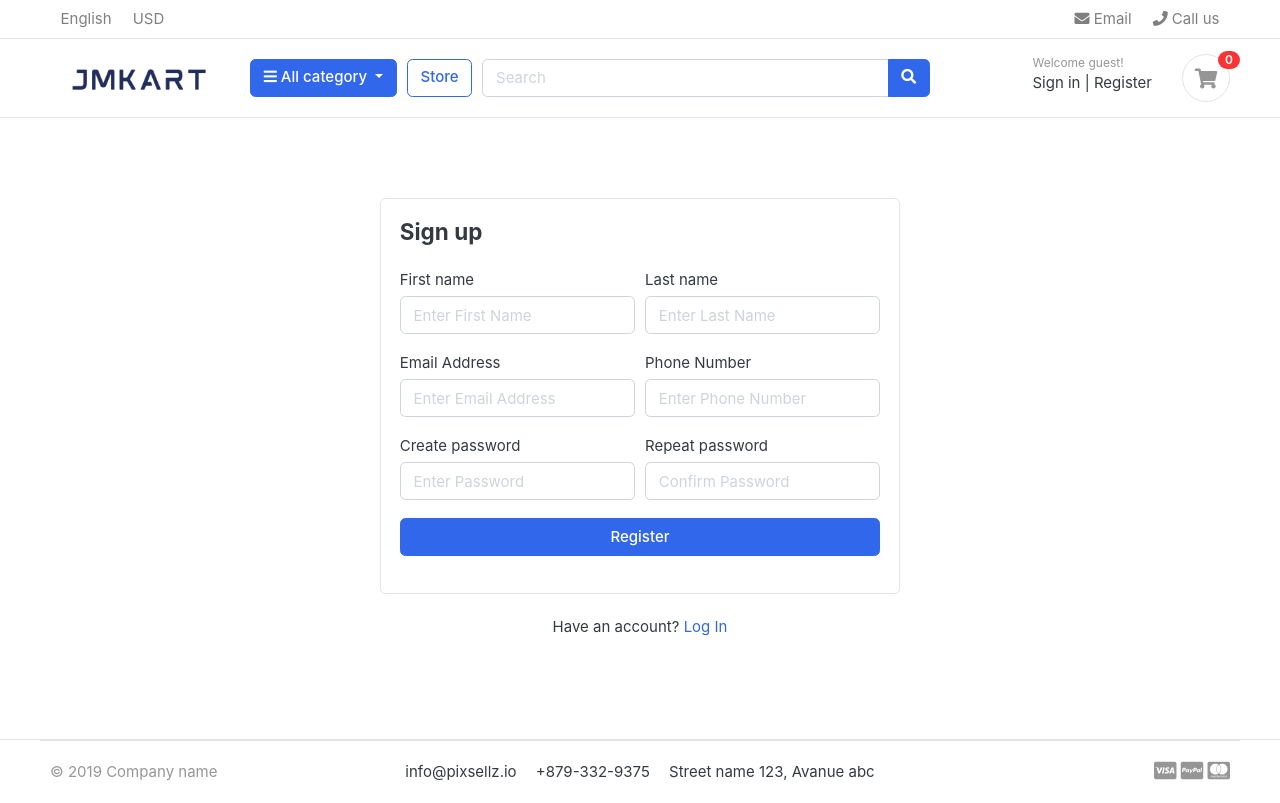
After one commit to jasphil597-dev/jmkart_1-django, a Django app: page /accounts/register/ in a window 1280 px wide. The commit adds this page. Run offline with Django 5.2, Linux system fonts and the light colour scheme; tables that the repository leaves empty hold one stand-in row (values such as "Sample post"); some libraries are stand-ins or nearby versions; some web fonts are replaced.

Commit message:
feat: implement accounts module with forms, URLs, and templates; update routing and navbar

```diff
--- /dev/null
+++ b/accounts/forms.py
@@ -0,0 +1,35 @@
+from django import forms
+from .models import Account
+
+
+class RegistrationForm(forms.ModelForm):
+    password = forms.CharField(
+        widget=forms.PasswordInput(
+            attrs={
+                "placeholder": "Enter Password",
+                "class": "form-control",
+            }
+        )
+    )
+    confirm_password = forms.CharField(
+        widget=forms.PasswordInput(attrs={"placeholder": "Confirm Password"})
+    )
+
+    class Meta:
+        model = Account  # this is from accounts/models.py
+        fields = [
+            "first_name",
+            "last_name",
+            "phone_number",
+            "email",
+            "password",
+        ]
+
+    def __init__(self, *args, **kwargs):
+        super(RegistrationForm, self).__init__(*args, **kwargs)
+        self.fields["first_name"].widget.attrs["placeholder"] = "Enter First Name"
+        self.fields["last_name"].widget.attrs["placeholder"] = "Enter Last Name"
+        self.fields["phone_number"].widget.attrs["placeholder"] = "Enter Phone Number"
+        self.fields["email"].widget.attrs["placeholder"] = "Enter Email Address"
+        for field in self.fields:
+            self.fields[field].widget.attrs["class"] = "form-control"
--- /dev/null
+++ b/accounts/urls.py
@@ -0,0 +1,9 @@
+from django.urls import path
+from . import views
+
+
+urlpatterns = [
+    path("register/", views.register, name="register"),
+    path("login/", views.login, name="login"),
+    # path("logout/", views.logout, name="logout"),
+]
--- a/accounts/views.py
+++ b/accounts/views.py
@@ -1,3 +1,20 @@
 from django.shortcuts import render
+from .forms import RegistrationForm
 
 # Create your views here.
+
+
+def register(request):
+    form = RegistrationForm()
+    context = {
+        "form": form,
+    }
+    return render(request, "accounts/register.html", context)
+
+
+def login(request):
+    return render(request, "accounts/login.html")
+
+
+def logout(request):
+    return
--- a/jmkart/urls.py
+++ b/jmkart/urls.py
@@ -14,6 +14,7 @@ Including another URLconf
     1. Import the include() function: from django.urls import include, path
     2. Add a URL to urlpatterns:  path('blog/', include('blog.urls'))
 """
+
 from django.contrib import admin
 from django.urls import path, include
 from . import views
@@ -21,8 +22,9 @@ from django.conf.urls.static import static
 from django.conf import settings
 
 urlpatterns = [
-    path('admin/', admin.site.urls),
-    path('', views.home, name='home'),
-    path('store/', include('store.urls')),
-    path('cart/', include('carts.urls')),
+    path("admin/", admin.site.urls),
+    path("", views.home, name="home"),
+    path("store/", include("store.urls")),
+    path("cart/", include("carts.urls")),
+    path("accounts/", include("accounts.urls")),
 ] + static(settings.MEDIA_URL, document_root=settings.MEDIA_ROOT)
--- /dev/null
+++ b/templates/accounts/login.html
@@ -0,0 +1 @@
+<h2>Login</h2>
--- /dev/null
+++ b/templates/accounts/register.html
@@ -0,0 +1,65 @@
+{% extends 'base.html' %}
+{% block content %}
+  <section class="section-content padding-y">
+    <!-- ============================ COMPONENT REGISTER   ================================= -->
+    <div class="card mx-auto" style="max-width:520px; margin-top:40px;">
+      <article class="card-body">
+        <header class="mb-4">
+          <h4 class="card-title">Sign up</h4>
+        </header>
+        <form action="{% url 'register' %}", method="POST">
+          {% csrf_token %}
+          <div class="form-row">
+            <div class="col form-group">
+              <label>First name</label>
+              {{ form.first_name }}
+            </div>
+            <!-- form-group end.// -->
+            <div class="col form-group">
+              <label>Last name</label>
+              {{ form.last_name }}
+            </div>
+            <!-- form-group end.// -->
+          </div>
+          <!-- form-row end.// -->
+          <div class="form-row">
+            <div class="form-group col-md-6">
+              <label>Email Address</label>
+              {{ form.email }}
+            </div>
+            <!-- form-group end.// -->
+            <div class="form-group col-md-6">
+              <label>Phone Number</label>
+              {{ form.phone_number }}
+            </div>
+            <!-- form-group end.// -->
+          </div>
+          <!-- form-row.// -->
+          <div class="form-row">
+            <div class="form-group col-md-6">
+              <label>Create password</label>
+              {{ form.password }}
+            </div>
+            <!-- form-group end.// -->
+            <div class="form-group col-md-6">
+              <label>Repeat password</label>
+              {{ form.confirm_password }}
+            </div>
+            <!-- form-group end.// -->
+          </div>
+          <div class="form-group">
+            <button type="submit" class="btn btn-primary btn-block">Register</button>
+          </div>
+          <!-- form-group// -->
+        </form>
+      </article><!-- card-body.// -->
+    </div>
+    <!-- card .// -->
+    <p class="text-center mt-4">
+      Have an account? <a href="">Log In</a>
+    </p>
+    <br>
+    <br>
+    <!-- ============================ COMPONENT REGISTER  END.// ================================= -->
+  </section>
+{% endblock %}
--- a/templates/includes/navbar.html
+++ b/templates/includes/navbar.html
@@ -84,9 +84,9 @@
             <div class="widget-header">
               <small class="title text-muted">Welcome guest!</small>
               <div>
-                <a href="./signin.html">Sign in</a>
+                <a href="{% url 'login' %}">Sign in</a>
                 <span class="dark-transp">|</span>
-                <a href="./register.html">Register</a>
+                <a href="{% url 'register' %}">Register</a>
               </div>
             </div>
             <a href="{% url 'cart' %}" class="widget-header pl-3 ml-3">
```
